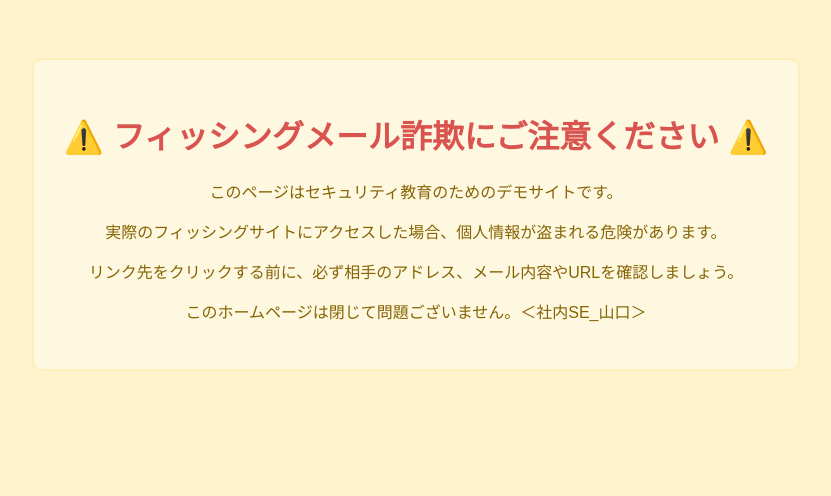
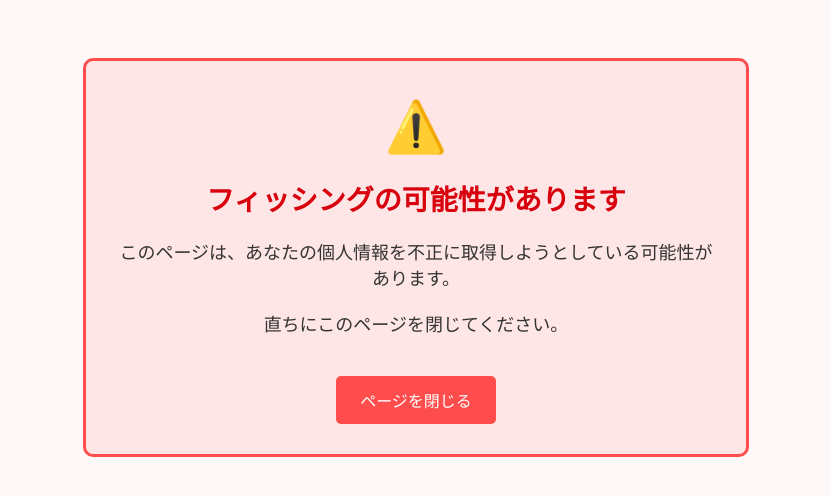
Before and after one commit to yamaguchi-test/phishing-warning-demo, a plain HTML site: page index.html in a window 1280 px wide. Shown: the whole page, without its empty margins (224-1055 px from the left). Drawn offline with Linux system fonts and the light colour scheme.

Commit message:
Update index.html

```diff
--- a/index.html
+++ b/index.html
@@ -5,31 +5,60 @@
   <title>フィッシング警告</title>
   <style>
     body {
-      background-color: #fff3cd;
-      color: #856404;
-      font-family: sans-serif;
+      background-color: #fff8f8;
+      font-family: 'Segoe UI', sans-serif;
+      color: #333;
       text-align: center;
       padding: 50px;
     }
+
     .warning-box {
-      border: 2px solid #ffeeba;
-      background-color: #fff8e1;
+      border: 3px solid #ff4d4d;
+      background-color: #ffe6e6;
       padding: 30px;
       border-radius: 10px;
       display: inline-block;
+      max-width: 600px;
     }
+
     h1 {
-      color: #d9534f;
+      color: #d8000c;
+      font-size: 28px;
+    }
+
+    p {
+      font-size: 18px;
+      margin: 20px 0;
+    }
+
+    .alert-icon {
+      font-size: 50px;
+      color: #d8000c;
+    }
+
+    .button {
+      background-color: #ff4d4d;
+      color: white;
+      padding: 12px 24px;
+      border: none;
+      border-radius: 5px;
+      font-size: 16px;
+      cursor: pointer;
+      margin-top: 20px;
+    }
+
+    .button:hover {
+      background-color: #cc0000;
     }
   </style>
 </head>
 <body>
   <div class="warning-box">
-    <h1>⚠️ フィッシングメール詐欺にご注意ください ⚠️</h1>
-    <p>このページはセキュリティ教育のためのデモサイトです。</p>
-    <p>実際のフィッシングサイトにアクセスした場合、個人情報が盗まれる危険があります。</p>
-    <p>リンク先をクリックする前に、必ず相手のアドレス、メール内容やURLを確認しましょう。</p>
-    <p>このホームページは閉じて問題ございません。＜社内SE_山口＞</p>
+    <div class="alert-icon">⚠️</div>
+    <h1>フィッシングの可能性があります</h1>
+    <p>このページは、あなたの個人情報を不正に取得しようとしている可能性があります。</p>
+    <p>直ちにこのページを閉じてください。</p>
+    <button class="button" onclick="window.close()">ページを閉じる</button>
   </div>
 </body>
 </html>
```
